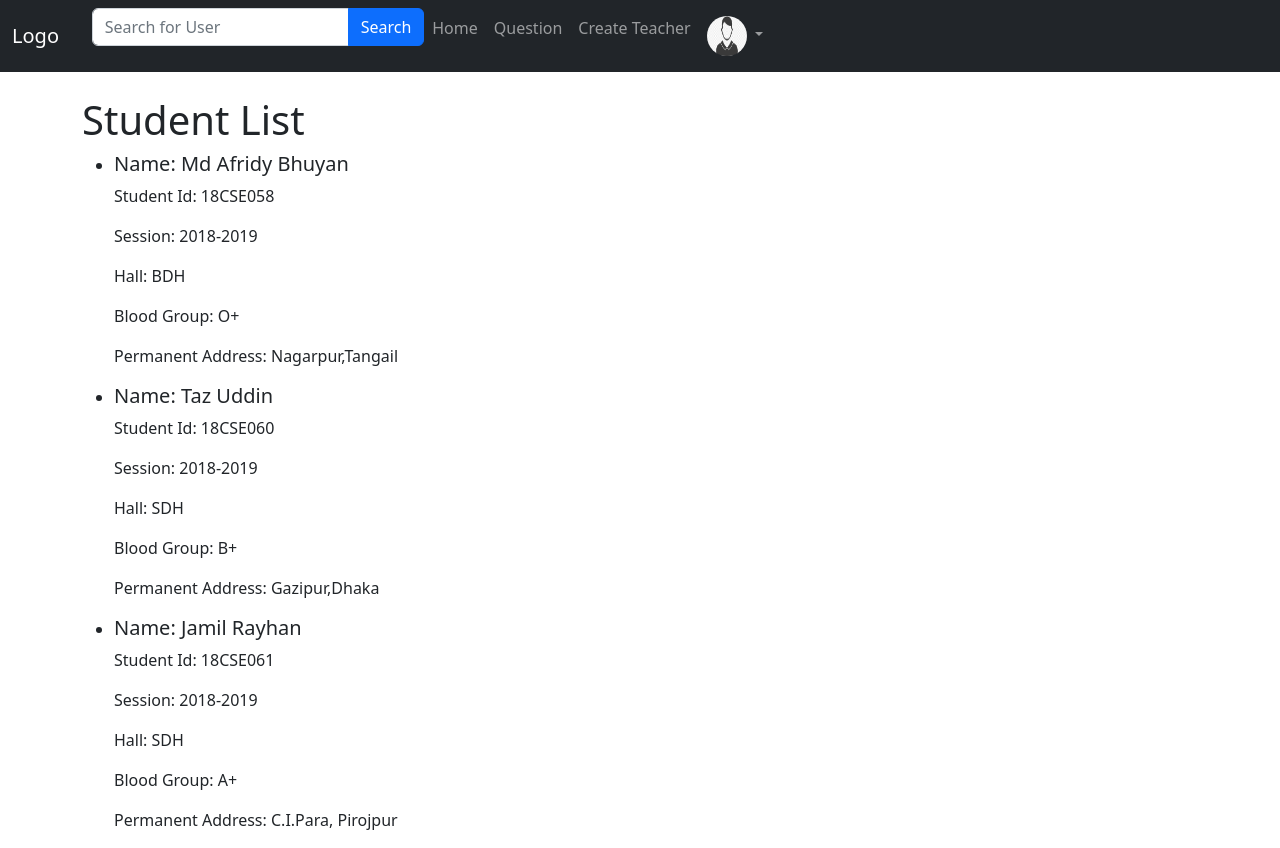
After one commit to JamilRayhan/Department-Automation, a Django app: page /account/student_list/ in a window 1280 px wide. The commit adds this page. Run offline with Django 4.2, Linux system fonts and the light colour scheme; a user stored in the database is signed in; data comes from the database, SQL or seed files in the repository; both versions use the stored data as it was after the commit; some libraries are stand-ins or nearby versions.

Commit message:
student list

```diff
--- a/Login_App/models.py
+++ b/Login_App/models.py
@@ -24,3 +24,16 @@ class Follow(models.Model):
     follower = models.ForeignKey(User, related_name='follower', on_delete=models.CASCADE)
     following = models.ForeignKey(User, related_name='following', on_delete=models.CASCADE)
     created_date = models.DateTimeField(auto_now_add=True)
+
+
+class Student(models.Model):
+    student_id = models.CharField(max_length=20, unique=True)
+    name = models.CharField(max_length=100)
+    date_of_birth = models.DateField()
+    session = models.CharField(max_length=50)
+    hall = models.CharField(max_length=100)
+    blood_group = models.CharField(max_length=10)
+    permanent_address = models.CharField(max_length=200)
+
+    def __str__(self):
+        return self.name
--- a/Login_App/urls.py
+++ b/Login_App/urls.py
@@ -12,4 +12,5 @@ urlpatterns = [
     path('user/<username>/', views.user, name='user'),
     path('follow/<username>/', views.follow, name='follow'),
     path('unfollow/<username>/', views.unfollow, name='unfollow'),
+    path('student_list/', views.student_list, name='student_list'),
 ]
--- a/Login_App/views.py
+++ b/Login_App/views.py
@@ -5,7 +5,7 @@ from django.shortcuts import HttpResponseRedirect
 from django.urls import reverse
 from django.contrib.auth.decorators import login_required
 from Login_App.forms import CreateNewUser,AuthForm,EditProfile
-from Login_App.models import UserProfile,Follow
+from Login_App.models import UserProfile,Follow,Student
 from App_Post.forms import PostForm
 from django.contrib.auth.models import User
 #from App_Post.forms import PostForm
@@ -99,3 +99,40 @@ def unfollow(request,username):
     already_followed.delete()
 
     return HttpResponseRedirect(reverse('Login_App:user', kwargs={'username':username}))
+
+@login_required
+def student_list(request):
+    students = Student.objects.all()
+    students = Student.objects.order_by('student_id')
+    return render(request, 'Login_App/student_list.html', {'students': students})
+
+
+    if request.method == 'POST':
+        # Get the form data
+        student_id = request.POST['student_id']
+        name = request.POST['name']
+        date_of_birth = request.POST['date_of_birth']
+        session = request.POST['session']
+        hall = request.POST['hall']
+        blood_group = request.POST['blood_group']
+        permanent_address = request.POST['permanent_address']
+
+        # Create a new student object
+        student = Student(
+            student_id=student_id,
+            name=name,
+            date_of_birth=date_of_birth,
+            session=session,
+            hall=hall,
+            blood_group=blood_group,
+            permanent_address=permanent_address
+        )
+
+        # Save the student object to the database
+        student.save()
+
+        # Redirect to a success page or perform any other desired action
+        return redirect('success')
+
+    # If the request method is GET, render the form template
+    return render(request, 'add_student.html')
--- a/adminpanel/urls.py
+++ b/adminpanel/urls.py
@@ -5,4 +5,5 @@ app_name = 'adminpanel'
 
 urlpatterns = [
     path('create-teacher/', views.create_teacher, name='create_teacher'),
+    path('add-student/', views.add_student, name='add_student'),
 ]
--- /dev/null
+++ b/templates/Login_App/student_list.html
@@ -0,0 +1,21 @@
+{% extends 'navbar.html' %}
+
+{% block title_block %}Student List{% endblock %}
+
+{% block body_block %}
+    <h1>Student List</h1>
+    <ul>
+        {% for student in students %}
+        <li>
+            <h5>Name: {{ student.name }}</h5>
+            <p>Student Id: {{ student.student_id }}</p>
+            <p>Session: {{ student.session }}</p>
+            <p>Hall: {{ student.hall }}</p>
+            <p>Blood Group: {{ student.blood_group }}</p>
+            <p>Permanent Address: {{ student.permanent_address }}</p>
+        </li>
+        {% empty %}
+            <li>No students found.</li>
+        {% endfor %}
+    </ul>
+{% endblock %}
--- a/templates/navbar.html
+++ b/templates/navbar.html
@@ -65,7 +65,10 @@
               <a class="dropdown-item" href="{% url 'Login_App:profile' %}"><img src="/media/default.png" width= '40px' height="40px" class="rounded-circle"> {{user.username}}</a>
               {% endif %}
             </li>
-            <li><a class="dropdown-item" href="#">Student List</a></li>
+            <li><a class="dropdown-item" href="{% url 'Login_App:student_list' %}">Student List</a></li>
+            {% if user.is_superuser %}
+            <li><a class="dropdown-item" href="{% url 'adminpanel:add_student' %}">Add Student</a></li>
+            {% endif %}
             <li><a class="dropdown-item" href="{% url 'Login_App:logout' %}">Logout</a></li>
           </ul>
         </li>
```
Also changed, not shown: Login_App/forms.py (+11 -0 lines), adminpanel/views.py (+43 -1 lines), templates/adminpanel/add_student.html (added, +21 -0 lines), Login_App/migrations/0004_student.py (added), db.sqlite3.
